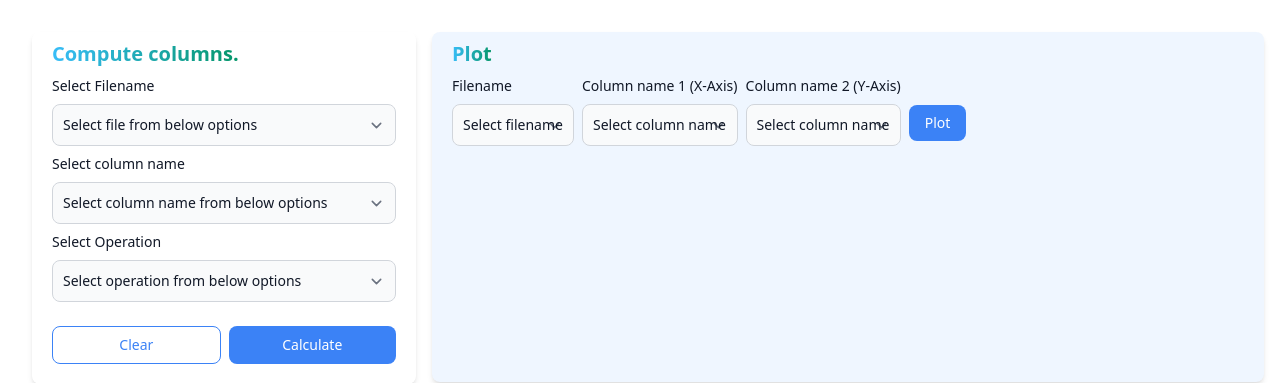
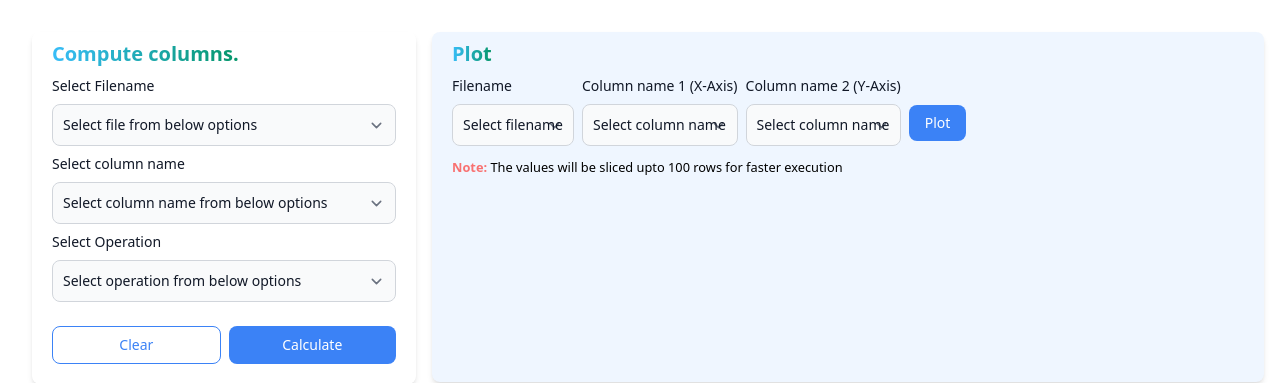
Before and after one commit to yellowduckies/data-application, a Flask app: page / in a window 1280 px wide, after a click on "Plot". Shown: the part 86-469 px from the top of the page. Run offline with Flask 3, Linux system fonts and the light colour scheme; data that the repository does not hold is empty; parts of the project's set-up code (start-up, migrations or seed data) failed here and were passed over; some libraries are stand-ins or nearby versions.

Commit message:
Plot has been sliced upto 100 for faster execution

```diff
--- a/app.py
+++ b/app.py
@@ -210,6 +210,9 @@ class PlotResource(Resource):
                 reader = csv.DictReader(csv_file)
                 data = list(reader)
 
+                if len(data)>100:
+                    data = data[:100]
+
                 # Get the first 25-30 values of the specified columns
                 values1 = [row[column1] for row in data]
                 values2 = [row[column2] for row in data]
--- a/templates/pages/plot.html
+++ b/templates/pages/plot.html
@@ -44,6 +44,7 @@
                 </button>
             </div>
         </div>
+        <small><strong class="text-red-400">Note:</strong> The values will be sliced upto 100 rows for faster execution</small>
     </form>
     <div id="myPlotHere"></div>
 </div>
```
